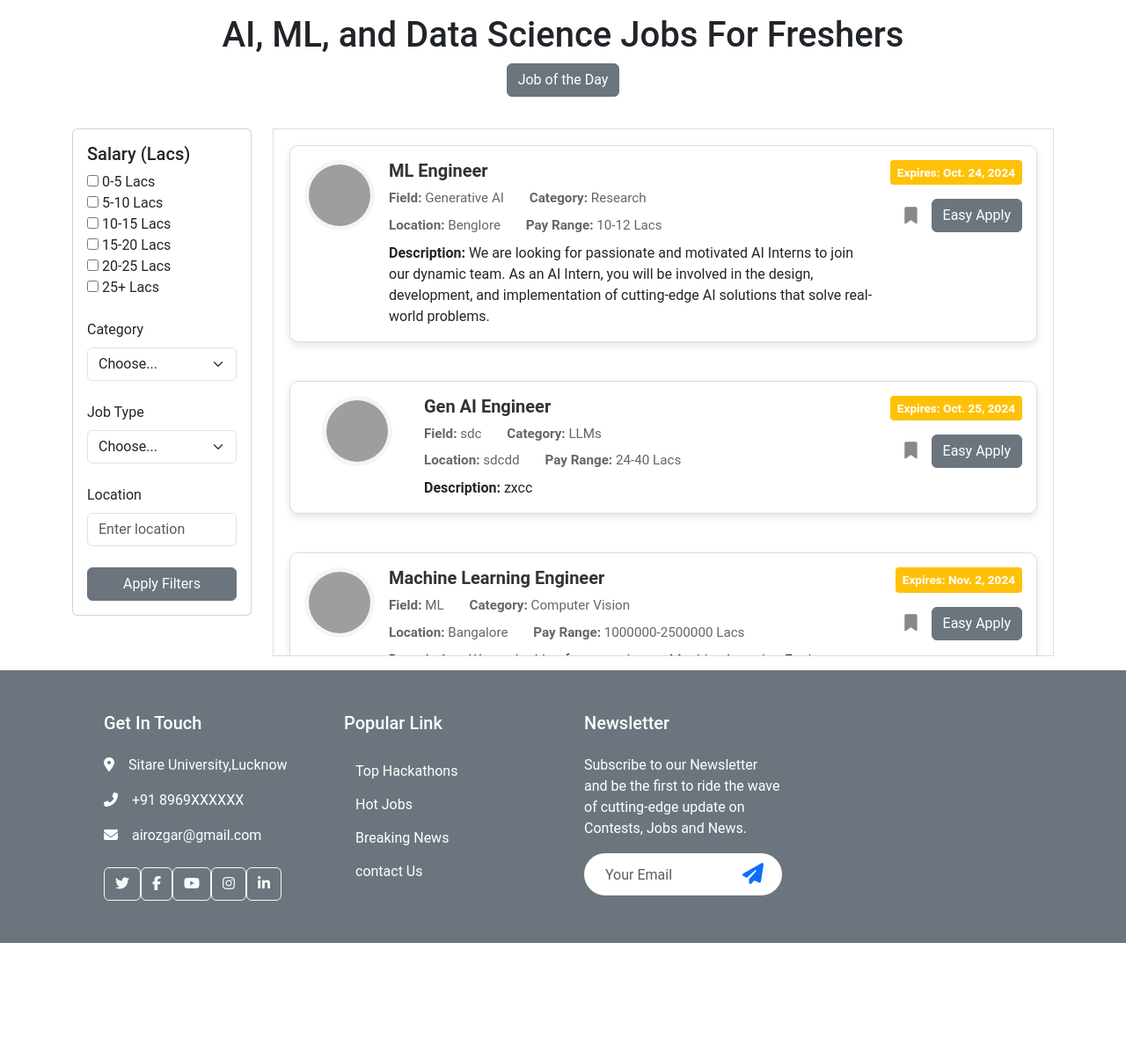
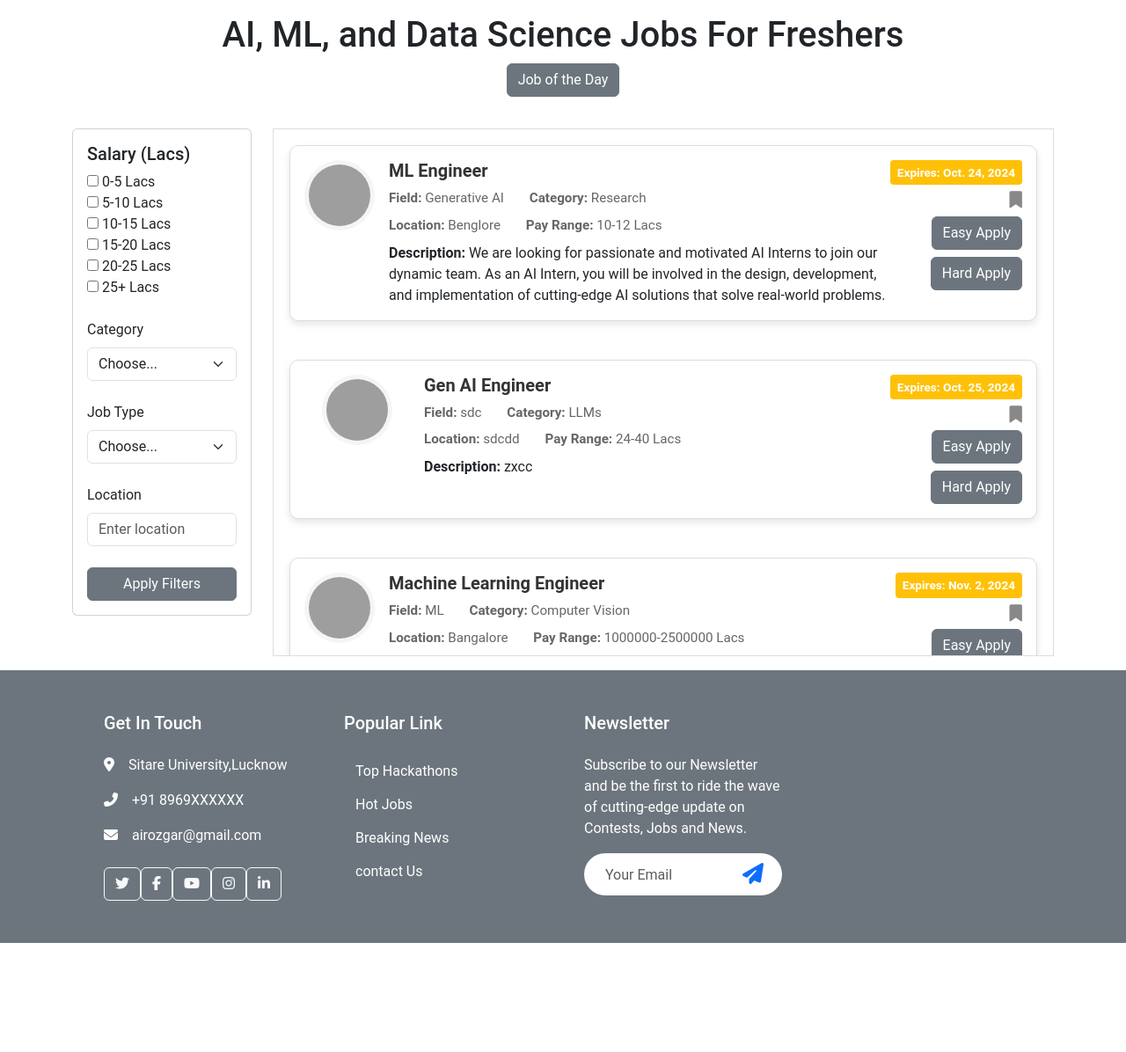
Before and after one commit to nag2mani/airozgar, a Django app: page /job/ in a window 1280 px wide. Shown: the part 48-1244 px from the top of the page at 88% size. Run offline with Django 5.2, Linux system fonts and the light colour scheme; data comes from the database, SQL or seed files in the repository; both versions use the stored data as it was after the commit; some libraries are stand-ins or nearby versions; grey boxes are pictures that could not be loaded.

Commit message:
added hard apply

```diff
--- a/home/templates/job.html
+++ b/home/templates/job.html
@@ -294,18 +294,20 @@
                                     </div>
 
                                     <!-- Right Section (Expiry Date, Bookmark, Apply Button) -->
-                                    <div class="action-section text-end ms-3">
+                                    <div class="action-section d-flex flex-column align-items-end">
                                         <!-- Expiry Date with background -->
-                                        <div class="expiry-date bg-warning text-white px-2 py-1">
+                                        <div class="expiry-date bg-warning text-white px-2 py-1 mb-2">
                                             Expires: {{ job.expiry_date }}
                                         </div>
-                                        <!-- Bookmark and Apply Button -->
-                                        <div class="mt-3 d-flex justify-content-end align-items-center">
-                                            <i class="fas fa-bookmark me-3"></i>
-                                            <a href="{% url 'apply_job' job.id %}" class="btn btn-secondary">Easy
-                                                Apply</a>
-                                        </div>
+                                        <!-- Bookmark -->
+                                        <i class="fas fa-bookmark mb-2"></i>
+                                        <!-- Easy Apply Button -->
+                                        <a href="{% url 'apply_job' job.id %}" class="btn btn-secondary mb-2">Easy
+                                            Apply</a>
+                                        <!-- Hard Apply Button -->
+                                        <a href="#" class="btn btn-secondary">Hard Apply</a>
                                     </div>
+
                                 </div>
                             </div>
                         </div>
```
Also changed, not shown: db.sqlite3.
